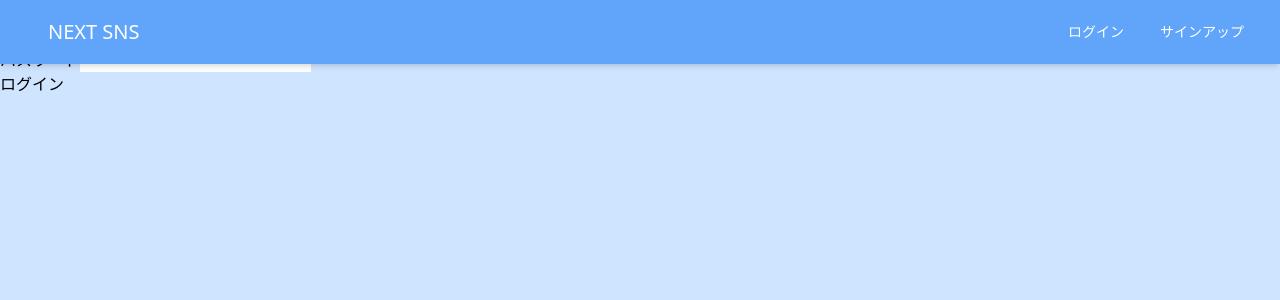
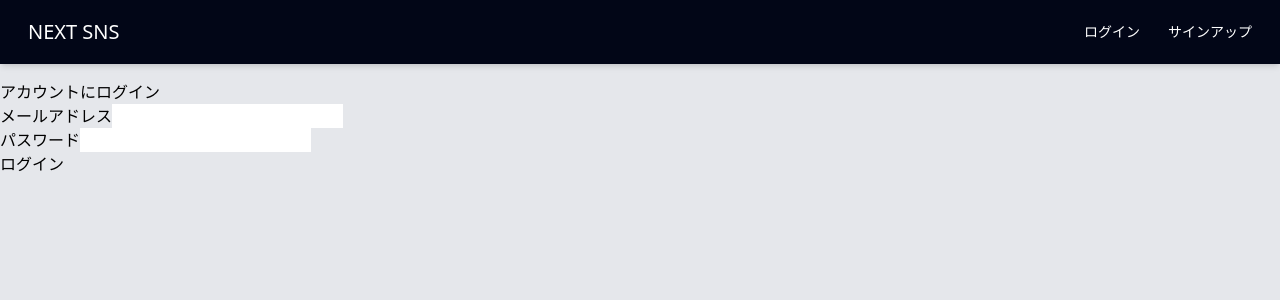
Before and after one commit to shin-tc-10/next-sns-app, a Next.js app: page /login in a window 1280 px wide. Shown: the top 300 px of the page. Built offline with nearby package versions, Linux system fonts and the light colour scheme.

Commit message:
ヘッダー背景色修正

```diff
--- a/src/components/Header.tsx
+++ b/src/components/Header.tsx
@@ -8,18 +8,18 @@ const HeaderMenu = () => {
 
   return (
     <header>
-      <div className="fixed top-0 left-0 w-full text-white p-4 shadow-md flex h-16 items-center justify-between bg-blue-400 text-white">
-        <h1><Link href="/" className="px-8 text-xl">NEXT SNS</Link></h1>
+      <div className="fixed top-0 left-0 w-full text-white p-4 shadow-md flex h-16 items-center justify-between bg-slate-950 text-white">
+        <h1><Link href="/" className="px-3 text-xl">NEXT SNS</Link></h1>
         <nav>
           <ul className="flex space-x-4 text-sm">
             {user ? (
               <>
-                <Link href={`/profile/${user.id}`} className="pr-5">プロフィール</Link>
-                <button onClick={logout} className="pr-5">ログアウト</button>
-                <Link href="/withdrawal" className="pr-5">退会</Link>
+                <Link href={`/profile/${user.id}`} className="pr-3">プロフィール</Link>
+                <button onClick={logout} className="pr-3">ログアウト</button>
+                <Link href="/withdrawal" className="pr-3">退会</Link>
               </>) : (<>
-                <Link href="/login" className="pr-5">ログイン</Link>
-                <Link href="/signup" className="pr-5">サインアップ</Link>
+                <Link href="/login" className="pr-3">ログイン</Link>
+                <Link href="/signup" className="pr-3">サインアップ</Link>
               </>)}
           </ul>
         </nav>
--- a/src/components/Post.tsx
+++ b/src/components/Post.tsx
@@ -10,7 +10,7 @@ const Post = (props: Props) => {
     const { post } = props;
 
     return (
-    <div>
+        <div className="my-10">
             <div>
                 <div>
                     <Link href={`/profile/${post.authorId}`} >
--- a/src/components/TimeLine.tsx
+++ b/src/components/TimeLine.tsx
@@ -36,8 +36,8 @@ const TimeLine = () => {
   }, []);
 
   return (
-    <div className="h-screen flex flex-col justify-between">
-      <main className="m-auto overflow-auto">
+    <div className="h-screen flex flex-col justify-between overflow-auto">
+      <main className="m-auto">
         <div className="my-20">
           {latestPosts.map((post: PostType) => (
             <Post key={post.id} post={post} />
@@ -48,7 +48,7 @@ const TimeLine = () => {
             <div className="fixed bottom-0 left-0 w-full bg-white p-4 items-center flex justify-between">
               <textarea className="shadow-xl block block w-full p-2" placeholder="何を呟く？" onChange={(e: React.ChangeEvent<HTMLTextAreaElement>) =>
                 setPostText(e.target.value)} value={postText} />
-              <button type="submit" className="ml-2 px-4 py-2 bg-blue-500 text-white rounded-md hover-:bg-blue-700 focus:outline-none w-24">投稿</button></div>
+              <button type="submit" className="ml-2 px-4 py-2 bg-slate-950 text-white rounded-md hover-:bg-blue-700 focus:outline-none w-24">投稿</button></div>
           </form>
         </div>
       </main>
--- a/src/pages/login.tsx
+++ b/src/pages/login.tsx
@@ -31,7 +31,7 @@ const Login = () => {
   };
 
   return (
-    <div>
+    <div className="my-20">
       <Head>
         <title>ログイン</title>
       </Head>
--- a/src/pages/profile/[userId].tsx
+++ b/src/pages/profile/[userId].tsx
@@ -65,7 +65,7 @@ const UserProfile = ({ profile, posts }: Props) => {
     }, []);
 
     return (
-        <div>
+        <div className="my-20">
             <div>
                 <div>
                     <div>
--- a/src/pages/signup.tsx
+++ b/src/pages/signup.tsx
@@ -27,7 +27,7 @@ const Signup = () => {
     };
 
     return (
-        <div>
+        <div className="my-20">
             <Head>
                 <title>新規作成</title>
             </Head>
@@ -39,15 +39,15 @@ const Signup = () => {
                     <form onSubmit={handleSubmit}>
                         <div>
                             <label>お名前</label>
-                            <input id="name" name="name" type="text" autoComplete="name" required className="" onChange={(e: React.ChangeEvent<HTMLInputElement>) => setUsername(e.target.value)}/>
+                            <input id="name" name="name" type="text" autoComplete="name" required className="" onChange={(e: React.ChangeEvent<HTMLInputElement>) => setUsername(e.target.value)} />
                         </div>
                         <div>
                             <label>メールアドレス</label>
-                            <input id="email" name="email" type="text" autoComplete="email" required className="" onChange={(e: React.ChangeEvent<HTMLInputElement>) => setEmail(e.target.value)}/>
+                            <input id="email" name="email" type="text" autoComplete="email" required className="" onChange={(e: React.ChangeEvent<HTMLInputElement>) => setEmail(e.target.value)} />
                         </div>
                         <div>
                             <label>パスワード</label>
-                            <input id="password" name="password" type="text" autoComplete="new-password" required className="" onChange={(e: React.ChangeEvent<HTMLInputElement>) => setPassword(e.target.value)}/>
+                            <input id="password" name="password" type="text" autoComplete="new-password" required className="" onChange={(e: React.ChangeEvent<HTMLInputElement>) => setPassword(e.target.value)} />
                         </div>
                         <div>
                             <button type="submit">新規登録</button>
--- a/src/pages/withdrawal.tsx
+++ b/src/pages/withdrawal.tsx
@@ -26,7 +26,7 @@ const Withdrawal = () => {
     };
 
     return (
-        <div>
+        <div className="my-20">
             <Head>
                 <title>退会</title>
             </Head>
--- a/src/pages/withdrawalCompleted.tsx
+++ b/src/pages/withdrawalCompleted.tsx
@@ -3,7 +3,7 @@ import Link from "next/link";
 
 const withdrawalCompleted = () => {
   return (
-    <div>
+    <div className="my-20">
       <h2>退会が完了しました。</h2>
       <Link href="/">ホームへ戻る</Link>
     </div>
--- a/src/styles/globals.css
+++ b/src/styles/globals.css
@@ -4,5 +4,5 @@
 @import 'tailwindcss/utilities';
 
 body {
-    background: #cfe4ff;
+    background: rgb(229 231 235);
 }
```
Lines whose indentation alone changed are shown as unchanged.
